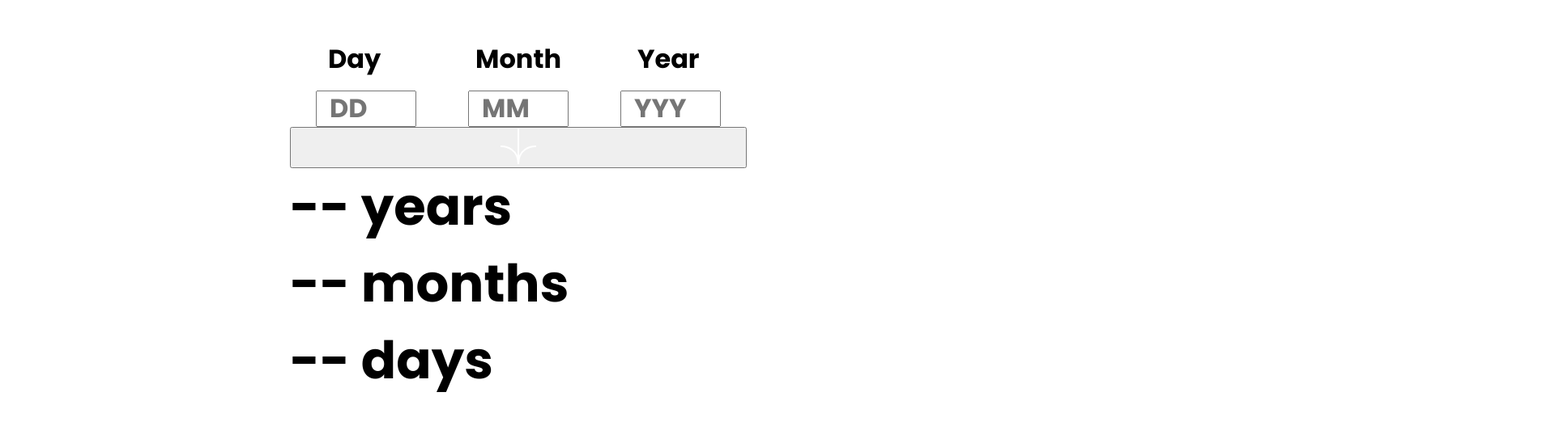
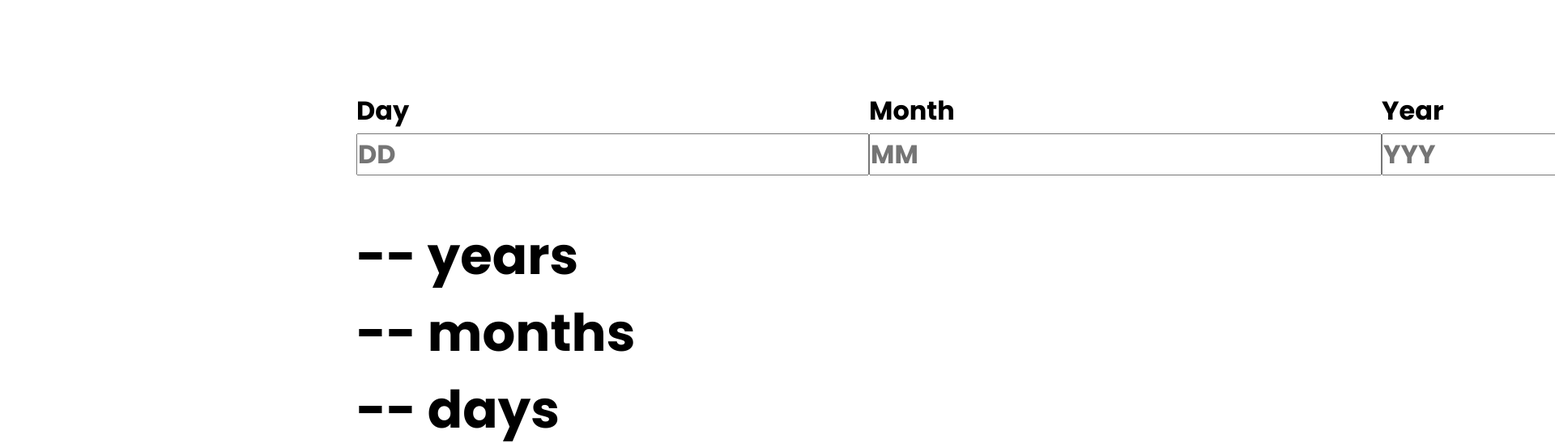
Before and after one commit to light-roast/calculateageapp, a React (Vite) app: page / in a window 1280 px wide. Shown: the part 137-685 px from the top of the page at 81% size, 1920 px wide, since content can reach past the window. Built offline with nearby package versions, Linux system fonts and the light colour scheme.

Commit message:
Initial grid for the form created, theres is still a problem because the inputs seem larger and dont autofit

```diff
--- a/src/App.css
+++ b/src/App.css
@@ -1,61 +1,50 @@
-@import url('https://fonts.googleapis.com/css2?family=Poppins:ital,wght@0,700;1,400;1,800&display=swap');
-
-#root {
-  font-size:62.5%;
-  margin: 0;
-  padding: 0;
-  font-family: 'Poppins', sans-serif;
+/*Form styling*/
+.BDForm {
+  width: 40rem;
+  display: grid;
+  grid-template-columns: repeat(4, 1fr);
+  grid-template-rows: repeat(3, 1fr);
 }
 
+/*Labels*/
+.dayL {
+  grid-column: 1/2;
+  grid-row: 1/2;
+}
 
-/*Form styling*/
+.monthL {
+  grid-column: 2/3;
+  grid-row: 1/2;
+}
 
-.BDForm {
-  display: flex;
-  flex-direction: column;
-  width: 100%;
+.yearL {
+  grid-column: 3/4;
+  grid-row: 1/2;
+}
+
+#iDay {
+  grid-column: 1/2;
+  grid-row: 2/3;
 
 }
 
-.labelRow, .inputRow {
-  display: flex;
-  justify-content: space-between;
+#iMonth {
+  grid-column: 2/3;
+  grid-row: 2/3;
+}
+
+#iYear{
+  grid-column: 3/4;
+  grid-row: 2/3;
+}
+
+button {
+  border-radius: 50%;
+  grid-column: 4/5;
+  grid-row: 3/4;
 }
 
 input {
   font-size: 3.2rem;
   font-family: 'Poppins', sans-serif;
 }
-
-.validDay,
-.validMonth,
-.validYear {
-  color: gray;
-}
-
-.labelRow label {
-  flex: 1;
-  font-size: 1.6rem;
-  margin-left: 1em;
-  margin-right: 1em;
-  padding: 1.5rem;
-  font-size: 3.2rem;
-}
-
-
-.inputRow input {
-  width: 9rem;
-  height: 1.1rem;
-  padding: 1.5rem;
-  font-size: 3.2rem;
-  margin-left: 1em;
-  margin-right: 1em;
-}
-
-
-
-main {
-  width: 100%;
-  font-size: 3.2rem;
-
-}
--- a/src/components/FormBirthDate.jsx
+++ b/src/components/FormBirthDate.jsx
@@ -110,25 +110,25 @@ export default function FormBirthDate({calculate}) {
         <form
         className="BDForm"
         onSubmit={handleSubmit}>
-            <section className="labelRow">
-                <label htmlFor="day">Day</label>
-                <label htmlFor="month">Month</label>
-                <label htmlFor="year">Year</label>
-            </section>
-            <section className="inputRow">
-                <input  ref={dayRef} type="number" className={`${validDay ? "validDay" : "invalidDay"} ${requiredDay ? "requiredDay" : "day" }`} name="day" onChange={handleDayChange} placeholder="DD"/>
-                <input  ref={monthRef} type="number" className={`${validMonth ? "validMonth" : "invalidMonth"} ${requiredMonth ? "requiredMonth" : "month" }`} name="month" onChange={handleMonthChange} placeholder="MM"/>
-                <input  ref={yearRef} type="number" className={`${validYear ? "validYear" : "invalidYear"} ${requiredYear ? "requiredYear" : "year"}`} name="year" onChange={handleYearChange} placeholder="YYY"/>
-            </section>
+
+                <label className="dayL" htmlFor="day">Day</label>
+                <label className="monthL" htmlFor="month">Month</label>
+                <label className="yearL" htmlFor="year">Year</label>
+
+
+                <input  ref={dayRef} type="number" className={`${validDay ? "validDay" : "invalidDay"} ${requiredDay ? "requiredDay" : "day" }`} id="iDay" name="day" onChange={handleDayChange} placeholder="DD"/>
+                <input  ref={monthRef} type="number" className={`${validMonth ? "validMonth" : "invalidMonth"} ${requiredMonth ? "requiredMonth" : "month" }`} id="iMonth" name="month" onChange={handleMonthChange} placeholder="MM"/>
+                <input  ref={yearRef} type="number" className={`${validYear ? "validYear" : "invalidYear"} ${requiredYear ? "requiredYear" : "year"}`} id="iYear" name="year" onChange={handleYearChange} placeholder="YYY"/>
+
             <button type="submit">
                 <img src="../../assets/images/icon-arrow.svg" alt="Button Image" />
             </button>
 
-            <section>
+
                 {validDay ? (<div></div>) : (<div>Must be a valid day</div>)}
                 {validMonth ? (<div></div>) : (<div>Must be a valid month</div>)}
                 {validYear ? (<div></div>) : (<div>Must be in the past</div>)}
-            </section>
+
         </form>
     );
 };
--- a/src/index.css
+++ b/src/index.css
@@ -1,17 +1,27 @@
+@import url('https://fonts.googleapis.com/css2?family=Poppins:ital,wght@0,700;1,400;1,800&display=swap');
 html {
   font-size:62.5%;
-}
+
+  }
 
 * {
   margin: 0;
   padding: 0;
 }
 
-body {
+#root {
+  width: 100%;
+  margin: auto;
+  font-family: 'Poppins', sans-serif;
   display: flex;
   align-items: center;
   justify-content: center;
   min-height: 100vh;
-  margin: 0;
-  width: 100%;
+ }
+
+ main {
+  width: 40rem;
+  font-size: 3.2rem;
+  height: 30rem;
+  margin: auto;
 }
```
Also changed, not shown: src/App.jsx (+4 -4 lines).
